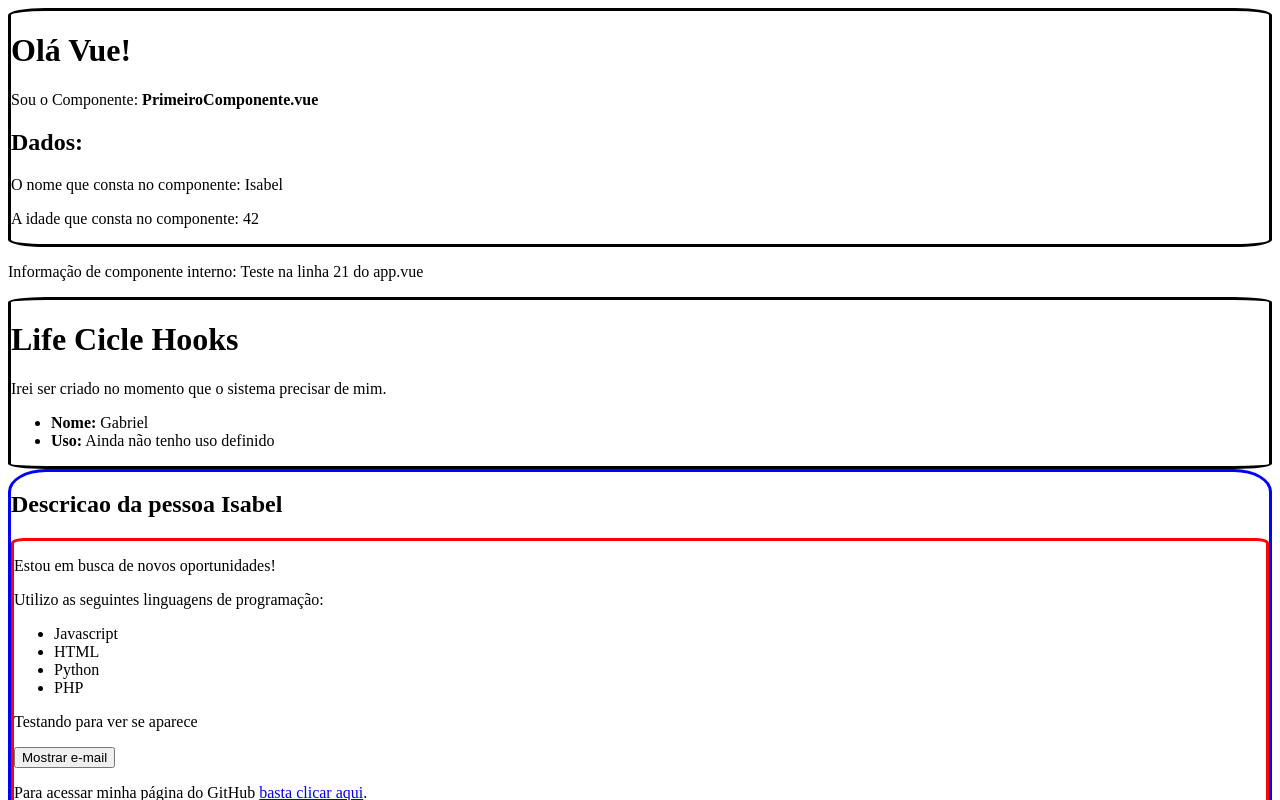
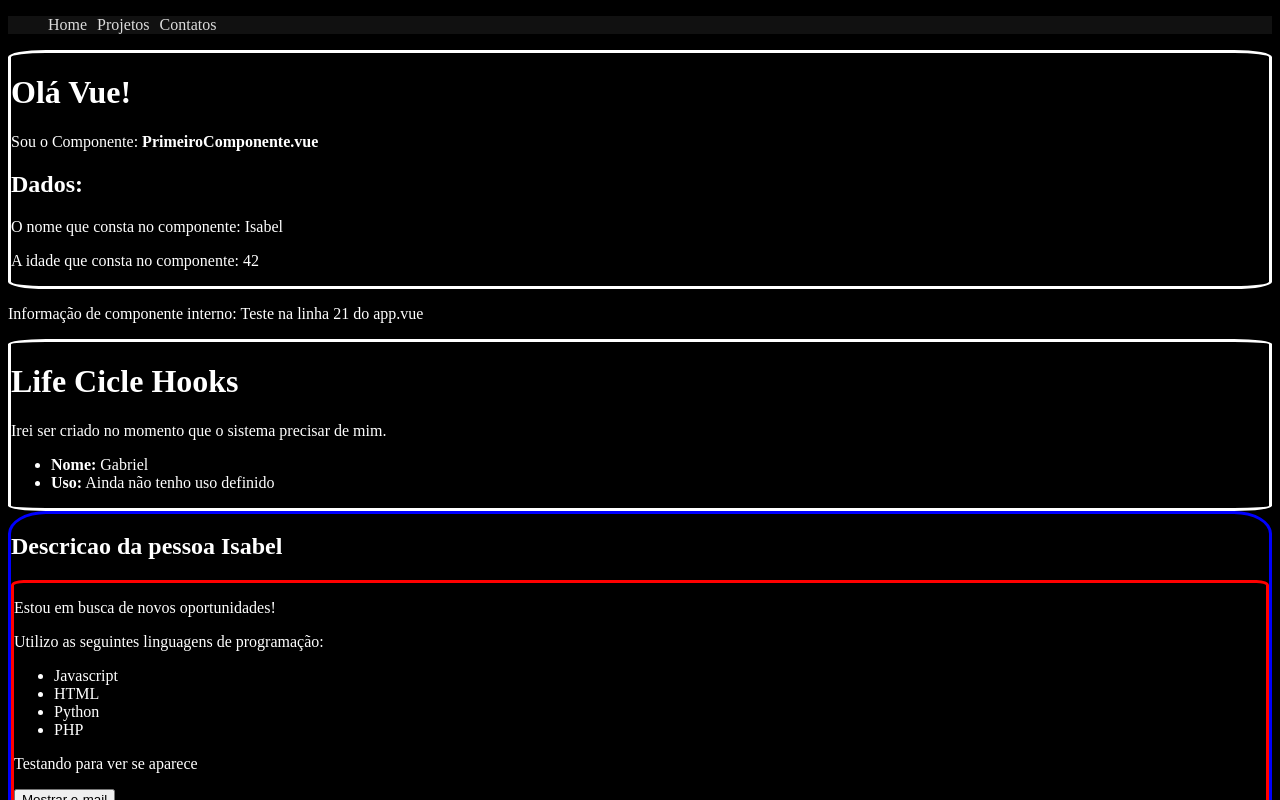
Before and after one commit to IsabelBoaventura/VueJs, a Vue app in the folder MatheusBasttisti/2_projeto_vue/: page / in a window 1280 px wide. Shown: the top 800 px of the page. Built offline with nearby package versions, Linux system fonts and the light colour scheme.

Commit message:
Finalizando a aula 12

```diff
--- a/MatheusBasttisti/2_projeto_vue/src/App.vue
+++ b/MatheusBasttisti/2_projeto_vue/src/App.vue
@@ -2,6 +2,7 @@
     <div >
         <!-- <h1>Olá mundo!</h1> -->
         <!-- usar os componentes -->
+        <Header />
         <PrimeiroComponente />
         <p>Informação de componente interno: {{ testeAqui }}</p>
         <LifeCycle />
@@ -16,6 +17,7 @@
 import PrimeiroComponente from './components/PrimeiroComponente.vue'
 import LifeCycle from './components/LifeCycle.vue'
 import Pessoa from './components/Pessoa.vue'
+import Header from './components/Header.vue'
 
 
 //teste para adicionar o bootstrap
@@ -35,7 +37,8 @@
 
         PrimeiroComponente,
         LifeCycle,
-        Pessoa
+        Pessoa,
+        Header
     },
     data(){
         return {
@@ -44,3 +47,13 @@
     }
 }
 </script>
+
+<style>
+    body{
+        background-color: black;
+        color: white;
+    }
+    a{
+        color: red;
+    }
+</style>
--- /dev/null
+++ b/MatheusBasttisti/2_projeto_vue/src/components/Header.vue
@@ -0,0 +1,34 @@
+<template>
+    <div>
+        <ul>
+            <li> <a href="#">Home</a></li>
+            <li> <a href="#">Projetos</a></li>
+            <li> <a href="#">Contatos</a></li>
+        </ul>
+    </div>
+</template>
+
+<script>
+export default {
+    name: "Header"
+}
+</script>
+
+<style scoped>
+    ul{
+        list-style: none;
+        display: flex;
+        background: #111;
+    }
+    li{
+        margin-right: 10px;
+    }
+    a{
+        color: #DDD;
+        text-decoration: none;
+        transition: .5s;
+    }
+    a:hover{
+        color: turquoise;
+    }
+</style>
```
Also changed, not shown: 1 other file (tests, documents, lock files or other folders).
